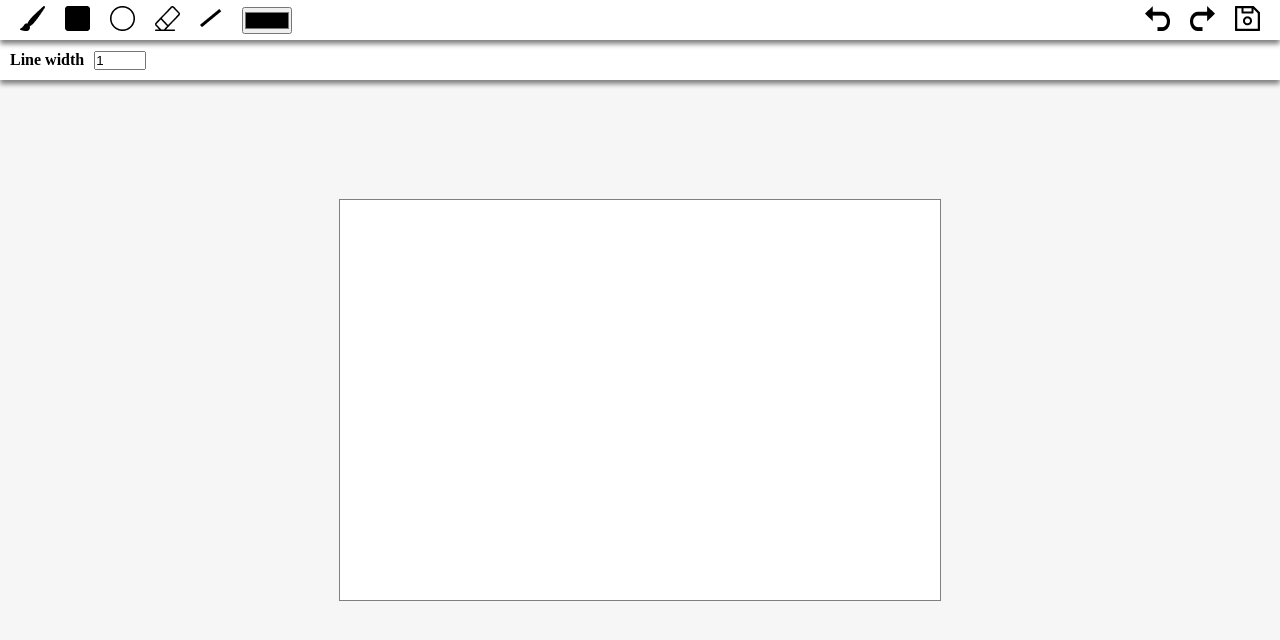
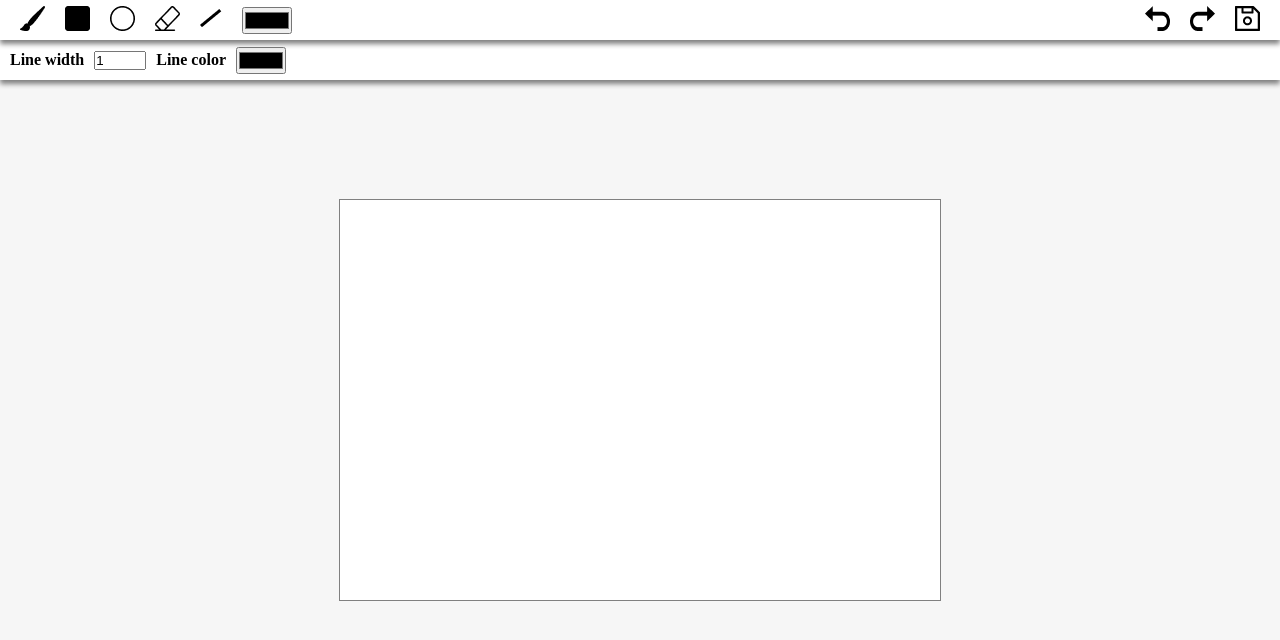
Before and after one commit to vik-art/paint-online-websocket, an Angular app in the folder client/: page / in a window 1280 px wide. Shown: the top 640 px of the page. Built offline with nearby package versions, Linux system fonts and the light colour scheme.

Commit message:
set line color

```diff
--- a/client/src/app/components/setting-bar/setting-bar.component.html
+++ b/client/src/app/components/setting-bar/setting-bar.component.html
@@ -2,4 +2,6 @@
     <label class="line-label" for="line-width">Line width</label>
     <input (change)="setLineWidth($event)" class="lines" id="line-width" type="number" min="1" max="50"
         [defaultValue]="1" />
+    <label class="line-label second-label" for="line-width">Line color</label>
+    <input (change)="setLineColor($event)" class="lines" id="line-width" type="color" />
 </div>
--- a/client/src/app/components/setting-bar/setting-bar.component.scss
+++ b/client/src/app/components/setting-bar/setting-bar.component.scss
@@ -13,3 +13,7 @@
 .line-label {
     font-weight: 700;
 }
+
+.second-label {
+    margin-left: 10px;
+}
--- a/client/src/app/components/setting-bar/setting-bar.component.ts
+++ b/client/src/app/components/setting-bar/setting-bar.component.ts
@@ -15,4 +15,8 @@ export class SettingBarComponent {
   setLineWidth(e: any) {
     if (e) this.toolState.setLineWidth(e?.target?.value);
   }
+
+  setLineColor(e: any) {
+    if(e) this.toolState.setStrokeColor(e?.target?.value)
+  }
 }
```
